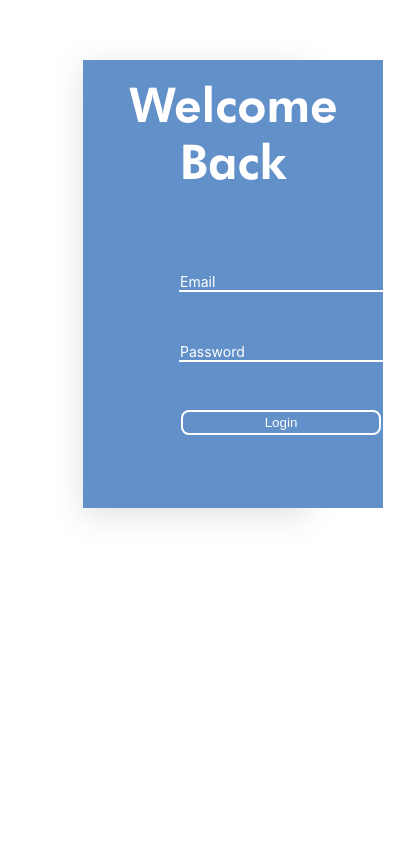
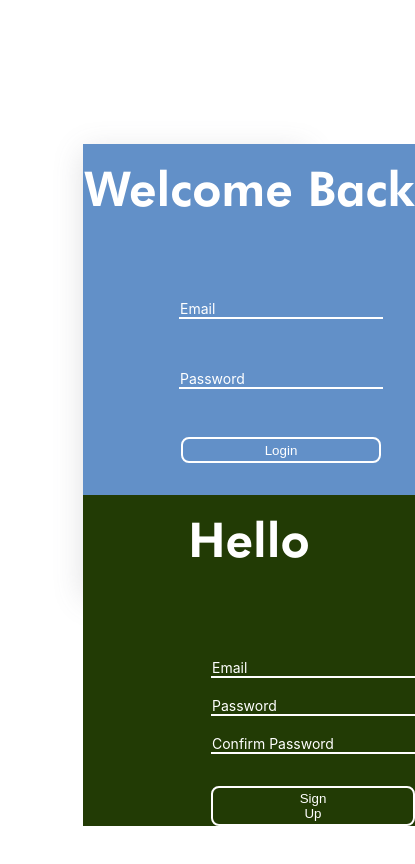
Before and after one commit to MichaelLin12/Eden-s-Garden, a React (Create React App) app in the folder client/: page /login in a window 390 px wide. Shown: the part 138-1002 px from the top of the page, 415 px wide, since content can reach past the window. Before the commit the page ends 844 px from the top, so only its background shows below. Built offline with nearby package versions, Linux system fonts and the light colour scheme.

Commit message:
worked on support and minor

```diff
--- a/client/package.json
+++ b/client/package.json
@@ -25,6 +25,7 @@
     "react-dom": "^18.0.0",
     "react-icons": "^4.3.1",
     "react-router-dom": "^6.3.0",
+    "react-router-hash-link": "^2.4.3",
     "react-scripts": "5.0.1",
     "styled-components": "^5.3.5",
     "typescript": "^4.6.3",
--- a/client/src/App.tsx
+++ b/client/src/App.tsx
@@ -5,10 +5,17 @@ import Learn from './components/learn/learn'
 import Contact from './components/contact/Contact';
 import Support from './components/support/support';
 import Events from './components/events/Events';
+import Store from './components/store/Store'
+import ProtectedRoute from './ProtectedRoute';
 import {Routes,Route} from 'react-router-dom'
 
 
 function App() {
+
+  const checkAuthentication = ()=>{
+    return true;
+  }
+
   return (
     <div>
       <Routes>
@@ -18,6 +25,10 @@ function App() {
         <Route path='/contact' element={<Contact/>}/>
         <Route path='/support' element={<Support/>}/>
         <Route path='/events' element={<Events/>}/>
+        <Route path='/store' element={<ProtectedRoute func={checkAuthentication}>
+                                        <Store/>
+                                      </ProtectedRoute>
+                                      }/>
       </Routes>
     </div>
   );
--- /dev/null
+++ b/client/src/ProtectedRoute.tsx
@@ -0,0 +1,8 @@
+import React from 'react'
+import {Navigate} from 'react-router-dom'
+
+export default function ProtectedRoute(props:any) {
+    console.log("Private route in protected route")
+    const res = props.func();
+    return (res)? props.children:<Navigate to="/login"/>
+}
--- a/client/src/components/footer/Footer.tsx
+++ b/client/src/components/footer/Footer.tsx
@@ -2,22 +2,23 @@ import React from 'react'
 import './footer.css'
 import { FaTwitter,FaSnapchat,FaFacebook,FaInstagram,FaYoutube,FaLinkedin } from 'react-icons/fa';
 import { Link } from 'react-router-dom';
+
 
 export default function Footer() {
   return (
     <div className='footer'>
         <div className='links'>
             <div className='list-one'>
-                <div><Link to={'/home'} style={{textDecoration:'none',color:'#ffffff'}}>Donate</Link></div>
-                <div><Link to={'/home'} style={{textDecoration:'none',color:'#ffffff'}}>Events</Link></div>
-                <div><Link to={'/home'} style={{textDecoration:'none',color:'#ffffff'}}>Our Story</Link></div>
-                <div><Link to={'/home'} style={{textDecoration:'none',color:'#ffffff'}}>Our Mission</Link></div>
+                <div><Link to={'/support'} style={{textDecoration:'none',color:'#ffffff'}}>Donate</Link></div>
+                <div><Link to={'/events'} style={{textDecoration:'none',color:'#ffffff'}}>Events</Link></div>
+                <div><Link to={'/learn'} style={{textDecoration:'none',color:'#ffffff'}}>Our Story</Link></div>
+                <div><Link to={'/learn'} style={{textDecoration:'none',color:'#ffffff'}}>Our Mission</Link></div>
             </div>
             <div className='list-two'>
-                <div><Link to={'/home'} style={{textDecoration:'none',color:'#ffffff'}}>Our Work</Link></div>
-                <div><Link to={'/home'} style={{textDecoration:'none',color:'#ffffff'}}>Volunteer</Link></div>
-                <div><Link to={'/home'} style={{textDecoration:'none',color:'#ffffff'}}>Intern</Link></div>
-                <div><Link to={'/home'} style={{textDecoration:'none',color:'#ffffff'}}>Apply for Job</Link></div>
+                <div><Link to={'/learn'} style={{textDecoration:'none',color:'#ffffff'}}>Our Work</Link></div>
+                <div><Link to={'/support'} style={{textDecoration:'none',color:'#ffffff'}}>Volunteer</Link></div>
+                <div><Link to={'/support'} style={{textDecoration:'none',color:'#ffffff'}}>Intern</Link></div>
+                <div><Link to={'/support'} style={{textDecoration:'none',color:'#ffffff'}}>Apply for Job</Link></div>
             </div>
             <div className='list-three'>
             <h3>Stay up to date</h3>
--- a/client/src/components/landing/home.css
+++ b/client/src/components/landing/home.css
@@ -82,6 +82,7 @@
     color: #223b05;
     font-family: futura-button;
     font-size: 18px;
+    cursor: pointer;
 }
 
 .second{
--- a/client/src/components/learn/learn.tsx
+++ b/client/src/components/learn/learn.tsx
@@ -11,7 +11,7 @@ export default function Learn() {
         </div>
         <div className='overlay'>
             <div className='content'>
-                <h1>Our Story</h1>
+                <h1 id='our-story'>Our Story</h1>
                 <p>Excepteur officia nisi pariatur exercitation ex anim. Elit eiusmod et elit velit nulla eiusmod eu qui consectetur eu exercitation anim. Reprehenderit culpa anim eiusmod id commodo esse in excepteur officia cupidatat sunt. Id sint ad veniam adipisicing quis minim eiusmod nulla. Ad cillum minim velit laboris aute mollit sint aliqua officia velit ipsum officia pariatur sit.<br/><br/>
 
                 Ipsum culpa deserunt magna non excepteur occaecat quis ad consectetur id elit. Eu aliquip sint excepteur dolor ea nulla anim sunt veniam. Tempor laborum ullamco esse elit labore nulla cillum.<br/><br/>
@@ -32,7 +32,7 @@ export default function Learn() {
 
                 Ea anim Lorem ea aliqua enim consectetur ex consequat voluptate exercitation. Dolor excepteur cillum quis ipsum tempor eu Lorem eiusmod consequat. Consequat velit eiusmod est aliqua culpa.
                 </p>
-                <h1>Our Mission</h1>
+                <h1 id='our-mission'>Our Mission</h1>
                 <p>
                     Cupidatat ad quis velit enim ipsum eiusmod mollit magna minim id sunt. Lorem aliqua consectetur culpa occaecat mollit incididunt ullamco. Mollit dolore sunt sunt amet. Exercitation enim sint deserunt magna nulla commodo culpa aliquip tempor. Voluptate elit ea eu aute sit excepteur.<br/><br/>
 
@@ -54,7 +54,7 @@ export default function Learn() {
 
                     Laboris aliquip nostrud anim commodo. Irure est minim commodo velit. Veniam sunt commodo ea velit mollit culpa ut amet aute laborum voluptate cupidatat nulla.
                 </p>
-                <h1>Our Work</h1>
+                <h1 id='our-work'>Our Work</h1>
                 <p>
                     Velit aliquip dolor veniam fugiat dolore minim eiusmod velit non nulla. Fugiat nostrud laboris laborum irure cupidatat dolore. Incididunt ut esse id pariatur ex consequat aute proident. Occaecat deserunt est enim nostrud. Eu adipisicing fugiat culpa nostrud nulla sunt occaecat consequat aliqua exercitation. Eu amet ullamco dolor eu elit in.<br/><br/>
 
--- a/client/src/components/login/login.css
+++ b/client/src/components/login/login.css
@@ -17,6 +17,7 @@
     width: 45rem;
     display: grid;
     grid-template-columns: 1fr 1fr;
+    grid-template-rows: auto;
     box-shadow: rgba(100, 100, 111, 0.2) 0px 7px 29px 0px;
 }
 
@@ -146,20 +147,31 @@
 }
 
 @media screen and (max-width:767px){
+    .display{
+        display: flex;
+        align-items: center;
+        justify-content: center;
+        background-color: white;
+        height: 120vh;
+        width: 100vw;
+    }
+
     .paper{
-        display:grid;
-        grid-template-columns: 1fr;
-        height: 28rem;
         width: 28rem;
+        height:fit-content;
+        display: grid;
+        grid-template-columns: auto;
+        grid-template-rows: 1fr 1fr;
+        box-shadow: rgba(100, 100, 111, 0.2) 0px 7px 29px 0px;
     }
 
     .item2{
-        display:none;
-        visibility: none;
+        background-color: #223b05;
     }
 
     .item1{
         background-color: #6290c8;
+        padding-bottom:2rem;
     }
 
     .title-l{
@@ -174,6 +186,13 @@
         margin-top: 5rem;
         margin-left: 8rem;
         background-color: transparent;
+    }
+
+    .input-s{
+        margin-top: 5.5rem;
+        height: fit-content;
+        width: fit-content;
+        margin-left: 8rem;
     }
 
     .empty{
--- /dev/null
+++ b/client/src/components/store/Store.tsx
@@ -0,0 +1,7 @@
+import React from 'react'
+
+export default function Store() {
+  return (
+    <div>Store</div>
+  )
+}
```
Also changed, not shown: 1 other file (tests, documents, lock files or other folders).
